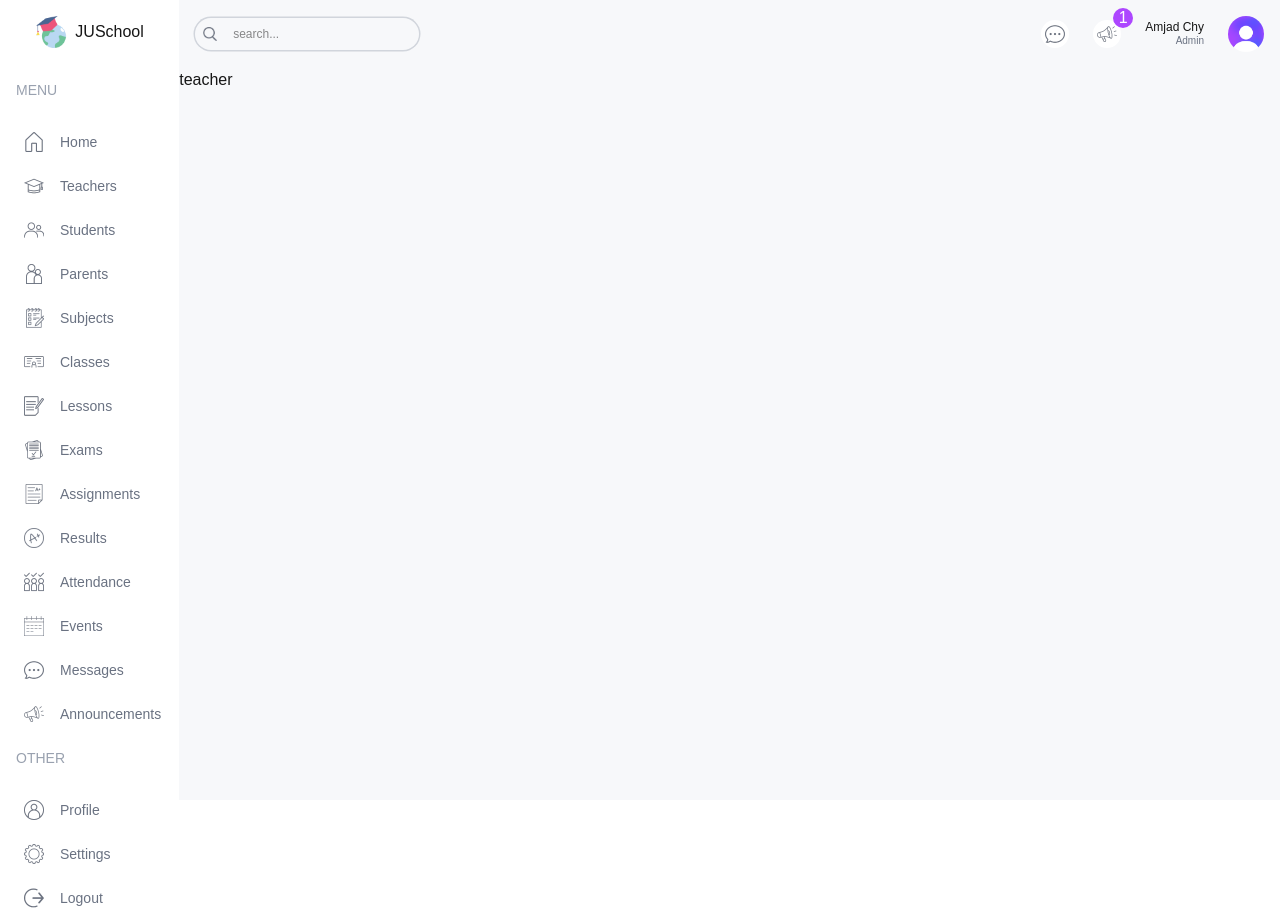
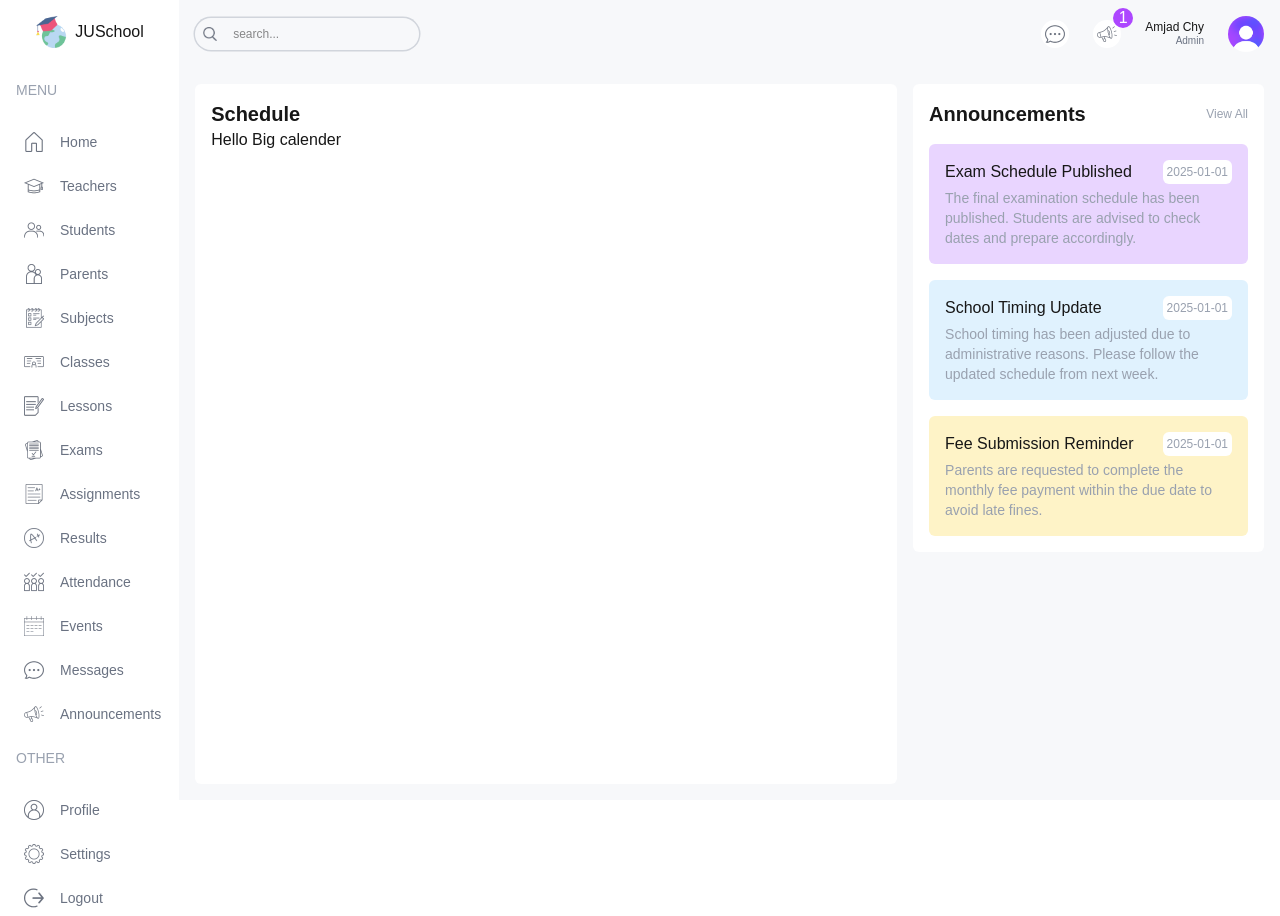
Before and after one commit to AmjadChowdhury/school-management-dash, a Next.js app: page /teacher in a window 1280 px wide. Built offline with nearby package versions, Linux system fonts and the light colour scheme.

Commit message:
Basic route setup for parent and teacher like student

```diff
--- a/src/app/(dashboard)/layout.tsx
+++ b/src/app/(dashboard)/layout.tsx
@@ -20,7 +20,7 @@
         <Menu/>
       </div>
       {/* Right */}
-      <div className="w-[92%] md:w-[86%] lg:w-[86%] bg-[#F7F8FA] overflow-scroll">
+      <div className="w-[92%] md:w-[86%] lg:w-[86%] bg-[#F7F8FA] overflow-scroll flex flex-col">
         <Navbar/>
         {children}
       </div>
--- /dev/null
+++ b/src/app/(dashboard)/list/teachers/page.tsx
@@ -0,0 +1,11 @@
+import React from 'react';
+
+const TeacherListPage = () => {
+    return (
+        <div>
+            hello teachers ascee
+        </div>
+    );
+};
+
+export default TeacherListPage;
--- a/src/app/(dashboard)/parent/page.tsx
+++ b/src/app/(dashboard)/parent/page.tsx
@@ -1,10 +1,22 @@
+import Announcements from '@/components/Announcements';
+import BigCalendar from '@/components/BigCalendar';
 import React from 'react';
 
 const ParentPage = () => {
     return (
-        <div>
-            parent
+        <div className="flex-1 p-4 flex gap-4 flex-col xl:flex-row">
+      {/* LEFT */}
+      <div className="w-full xl:w-2/3">
+        <div className="h-full bg-white p-4 rounded-md">
+          <h1 className="text-xl font-semibold">Schedule (Abu saad)</h1>
+          <BigCalendar/>
         </div>
+      </div>
+      {/* RIGHT */}
+      <div className="w-full xl:w-1/3 flex flex-col gap-8">
+        <Announcements />
+      </div>
+    </div>
     );
 };
 
--- a/src/app/(dashboard)/teacher/page.tsx
+++ b/src/app/(dashboard)/teacher/page.tsx
@@ -1,10 +1,22 @@
+import Announcements from '@/components/Announcements';
+import BigCalendar from '@/components/BigCalendar';
 import React from 'react';
 
 const TeacherPage = () => {
     return (
-        <div>
-            teacher
+        <div className="flex-1 p-4 flex gap-4 flex-col xl:flex-row">
+      {/* LEFT */}
+      <div className="w-full xl:w-2/3">
+        <div className="h-full bg-white p-4 rounded-md">
+          <h1 className="text-xl font-semibold">Schedule</h1>
+          <BigCalendar/>
         </div>
+      </div>
+      {/* RIGHT */}
+      <div className="w-full xl:w-1/3 flex flex-col gap-8">
+        <Announcements />
+      </div>
+    </div>
     );
 };
 
```
